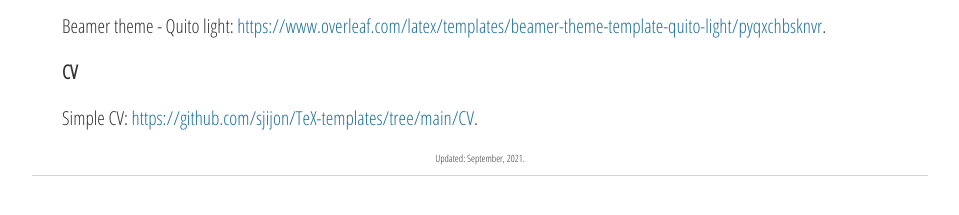
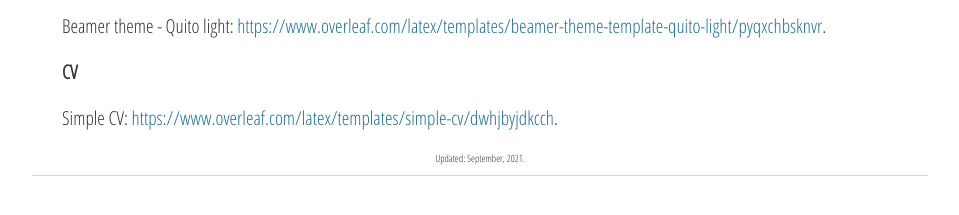
Before and after one commit to sjijon/sjijon.github.io, a Jekyll site: the page built from openaccess.html, in a window 1280 px wide. Shown: the part 626-841 px from the top of the page, without its empty margins (160-1119 px from the left). Built offline with Jekyll 4.4.1, drawn with Linux system fonts in a browser that asks for light colours; nearby versions of some CDN libraries; some of the changed lines change nothing that is shown.

Commit message:
Add template: Simple-CV

```diff
--- a/openaccess.html
+++ b/openaccess.html
@@ -54,8 +54,8 @@ title: Open access
 	</p>
 	<p style="padding-left:30px;">
 		Simple CV:
-		<a href="https://github.com/sjijon/TeX-templates/tree/main/CV"
-		target="_blank">https://github.com/sjijon/TeX-templates/tree/main/CV</a>.
+		<a href="https://www.overleaf.com/latex/templates/simple-cv/dwhjbyjdkcch"
+		target="_blank">https://www.overleaf.com/latex/templates/simple-cv/dwhjbyjdkcch</a>.
 	</p>
 
 
```
